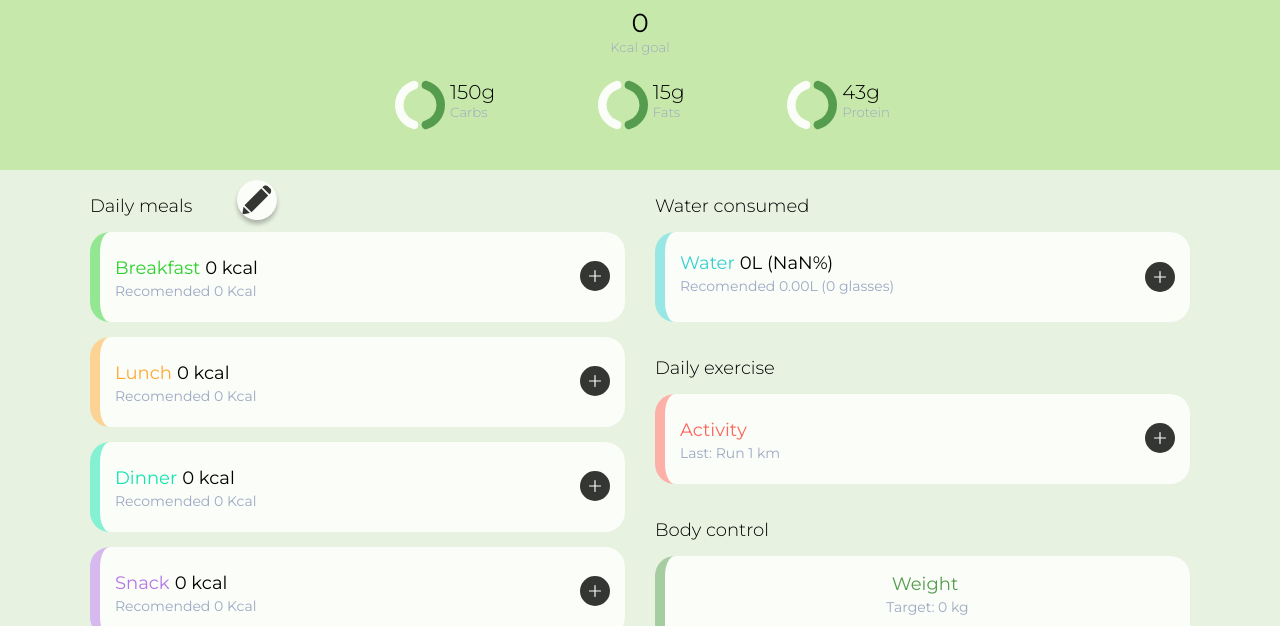
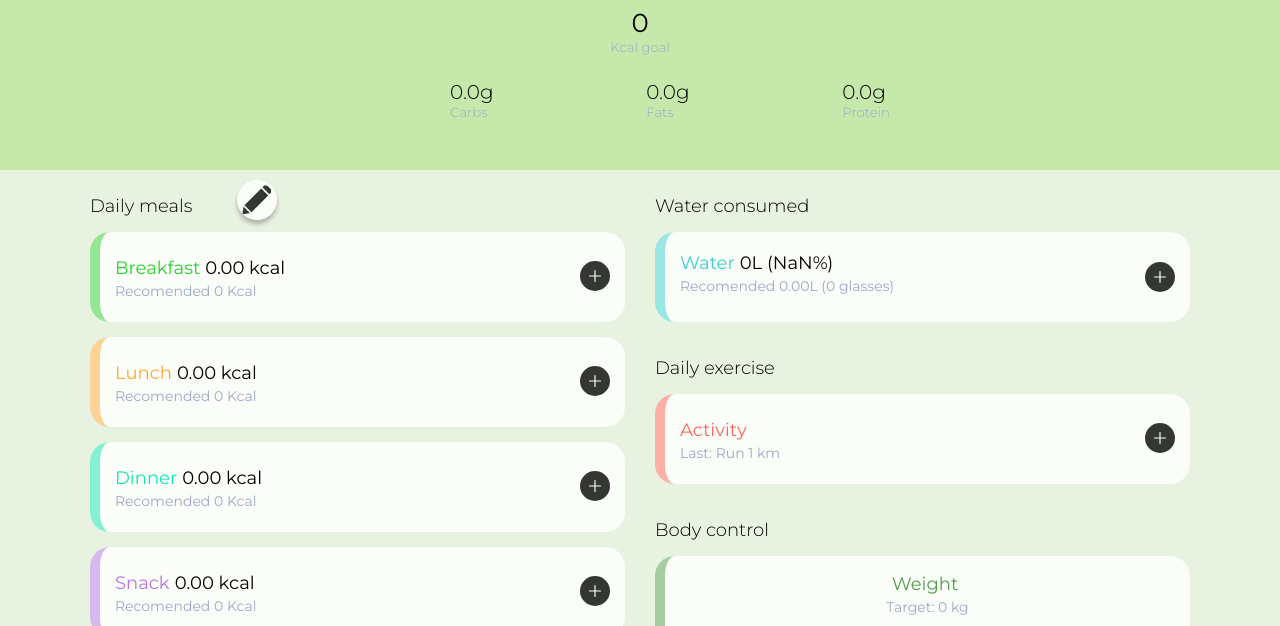
Before and after one commit to mitjasha/avocado, a React (Create React App) app: page /main in a window 1280 px wide. Shown: the part 326-952 px from the top of the page. Built offline with nearby package versions, Linux system fonts and the light colour scheme; no server answers.

Commit message:
feat: add kcal and nutritions display per meal

```diff
--- a/src/containers/ProductModal/ProductModal.tsx
+++ b/src/containers/ProductModal/ProductModal.tsx
@@ -1,4 +1,4 @@
-import React, { useEffect, useState } from "react";
+import React, { useState } from "react";
 import BasicModalComponent from "../../components/Modals/BasicModalComponent/BasicModalComponent";
 import RegInput from "../../components/Inputs/BaseInput/BaseInput";
 import ButtonTemplate from "../../components/Buttons/ButtonTemplate/ButtonTemplate";
@@ -58,9 +58,9 @@ const ProductModal: React.FC<ProductProps> = ({ data, mealType }) => {
     }
   };
 
-  useEffect(() => {
-    setKcal(data.calories_100g);
-  }, []);
+  // useEffect(() => {
+  //   setKcal(data.calories_100g);
+  // }, []);
 
   return (
     <BasicModalComponent title={data.name} className="product-modal">
--- a/src/pages/MainScreen/MainScreen.tsx
+++ b/src/pages/MainScreen/MainScreen.tsx
@@ -8,6 +8,7 @@ import fireImg from "../../assets/svg/fire.svg";
 import eatenImg from "../../assets/svg/eaten.svg";
 import EditButton from "../../components/Buttons/EditButton/EditButton";
 import "./MainScreen.scss";
+import eventMealController from "../../api/event-meal.controller";
 
 const MainScreen: React.FC = () => {
   const [recomKcalPerDay, setRecomKcalPerDay] = useState<number>(0);
@@ -23,19 +24,66 @@ const MainScreen: React.FC = () => {
   const [waterConsumed, setWaterConsumed] = useState<number>(0);
   const [currentWeight, setCurrentWeight] = useState<number>(0);
   const [targetWeight, setTargetWeight] = useState<number>(0);
-  // const [breakfastKcal, setBreakfastKcal] = useState<number>(0);
-  // const [lunchKcal, setLunchKcal] = useState<number>(0);
-  // const [dinnerKcal, setDinnerKcal] = useState<number>(0);
-  // const [snackKcal, setShackKcal] = useState<number>(0);
-
-  const timly = 0;
-
-  // setBreakfastKcal(1);
-  // setLunchKcal(1);
-  // setDinnerKcal(1);
-  // setShackKcal(1);
+  const [breakfastKcal, setBreakfastKcal] = useState<number>(0);
+  const [lunchKcal, setLunchKcal] = useState<number>(0);
+  const [dinnerKcal, setDinnerKcal] = useState<number>(0);
+  const [snackKcal, setSnackKcal] = useState<number>(0);
+  const [eatenProteins, setEatenProteins] = useState<number>(0);
+  const [eatenFats, setEatenFats] = useState<number>(0);
+  const [eatenCarbs, setEatenCarbs] = useState<number>(0);
 
   const profileID = JSON.parse(localStorage.getItem("profileID") as string);
+
+  const month =
+    new Date().getMonth() > 9
+      ? `${new Date().getMonth() + 1}`
+      : `0${new Date().getMonth() + 1}`;
+
+  const date = `${new Date().getFullYear()}-${month}-${new Date().getDate()}`;
+
+  const getEventKcal = async () => {
+    const event = await eventMealController.getEventsByDate(date);
+    const breakfast = event.filter((item) => item.name === "breakfast");
+    const lunch = event.filter((item) => item.name === "lunch");
+    const dinner = event.filter((item) => item.name === "dinner");
+    const snack = event.filter((item) => item.name === "snack");
+    setBreakfastKcal(
+      breakfast.reduce((acc, item) => {
+        return acc + (item.weight / 100) * item.product.calories_100g;
+      }, 0),
+    );
+    setLunchKcal(
+      lunch.reduce((acc, item) => {
+        return acc + (item.weight / 100) * item.product.calories_100g;
+      }, 0),
+    );
+    setDinnerKcal(
+      dinner.reduce((acc, item) => {
+        return acc + (item.weight / 100) * item.product.calories_100g;
+      }, 0),
+    );
+    setSnackKcal(
+      snack.reduce((acc, item) => {
+        return acc + (item.weight / 100) * item.product.calories_100g;
+      }, 0),
+    );
+    setEatenProteins(
+      event.reduce((acc, item) => {
+        return acc + (item.weight / 100) * item.product.proteins_100g;
+      }, 0),
+    );
+    setEatenFats(
+      event.reduce((acc, item) => {
+        return acc + (item.weight / 100) * item.product.fat_100g;
+      }, 0),
+    );
+    setEatenCarbs(
+      event.reduce((acc, item) => {
+        return acc + (item.weight / 100) * item.product.carbs_100g;
+      }, 0),
+    );
+    console.log(event);
+  };
 
   const getRecommendedKcal = async () => {
     if (profileID) {
@@ -155,21 +203,19 @@ const MainScreen: React.FC = () => {
   };
 
   const eatenKcal = 536;
-  const eatenProtein = 43;
-  const eatenFats = 15;
-  const eatenCarbs = 150;
   const burntKcal = 690;
 
   useEffect(() => {
     getRecommendedKcal();
     getAvailable(recomKcalPerDay, eatenKcal, setAvailableKcal);
     getRecomNutritions();
-    getAvailable(recomProteins, eatenProtein, setAvailableProteins);
+    getAvailable(recomProteins, eatenProteins, setAvailableProteins);
     getAvailable(recomFats, eatenFats, setAvailableFats);
     getAvailable(recomCarbs, eatenCarbs, setAvailableCarbs);
     getRecomWater();
     getCurrentWeight();
     getTargetWeight();
+    getEventKcal();
   }, []);
 
   return (
@@ -217,7 +263,9 @@ const MainScreen: React.FC = () => {
                 />
               </div>
               <div className="chart-info">
-                <p className="chart-data-num nutrients-num">{eatenCarbs}g</p>
+                <p className="chart-data-num nutrients-num">
+                  {eatenCarbs.toFixed(1).toString()}g
+                </p>
                 <h5 className="chart-data-title">Carbs</h5>
               </div>
             </div>
@@ -232,14 +280,16 @@ const MainScreen: React.FC = () => {
                 />
               </div>
               <div className="chart-info">
-                <p className="chart-data-num nutrients-num">{eatenFats}g</p>
+                <p className="chart-data-num nutrients-num">
+                  {eatenFats.toFixed(1).toString()}g
+                </p>
                 <h5 className="chart-data-title">Fats</h5>
               </div>
             </div>
             <div className="nutrients-charts__item">
               <div>
                 <ChartComponent
-                  chartData={[eatenProtein, availableProteins]}
+                  chartData={[eatenProteins, availableProteins]}
                   colors={["#559C4F", "#fafdf8"]}
                   size={60}
                   cutout={15}
@@ -247,7 +297,9 @@ const MainScreen: React.FC = () => {
                 />
               </div>
               <div className="chart-info">
-                <p className="chart-data-num nutrients-num">{eatenProtein}g</p>
+                <p className="chart-data-num nutrients-num">
+                  {eatenProteins.toFixed(1).toString()}g
+                </p>
                 <h5 className="chart-data-title">Protein</h5>
               </div>
             </div>
@@ -263,25 +315,25 @@ const MainScreen: React.FC = () => {
             <DailyEventWrapper
               title="Breakfast"
               recommended={`Recomended ${Math.round(recomKcalPerDay / 4)} Kcal`}
-              quantity={`${timly} kcal`}
+              quantity={`${breakfastKcal.toFixed(2).toString()} kcal`}
               className="daily-events__item daily-events__item_breakfast"
             />
             <DailyEventWrapper
               title="Lunch"
               recommended={`Recomended ${Math.round(recomKcalPerDay / 4)} Kcal`}
-              quantity={`${timly} kcal`}
+              quantity={`${lunchKcal.toFixed(2).toString()} kcal`}
               className="daily-events__item daily-events__item_lunch"
             />
             <DailyEventWrapper
               title="Dinner"
               recommended={`Recomended ${Math.round(recomKcalPerDay / 4)} Kcal`}
-              quantity={`${timly} kcal`}
+              quantity={`${dinnerKcal.toFixed(2).toString()} kcal`}
               className="daily-events__item daily-events__item_dinner"
             />
             <DailyEventWrapper
               title="Snack"
               recommended={`Recomended ${Math.round(recomKcalPerDay / 4)} Kcal`}
-              quantity={`${timly} kcal`}
+              quantity={`${snackKcal.toFixed(2).toString()} kcal`}
               className="daily-events__item daily-events__item_snack"
             />
           </div>
```
